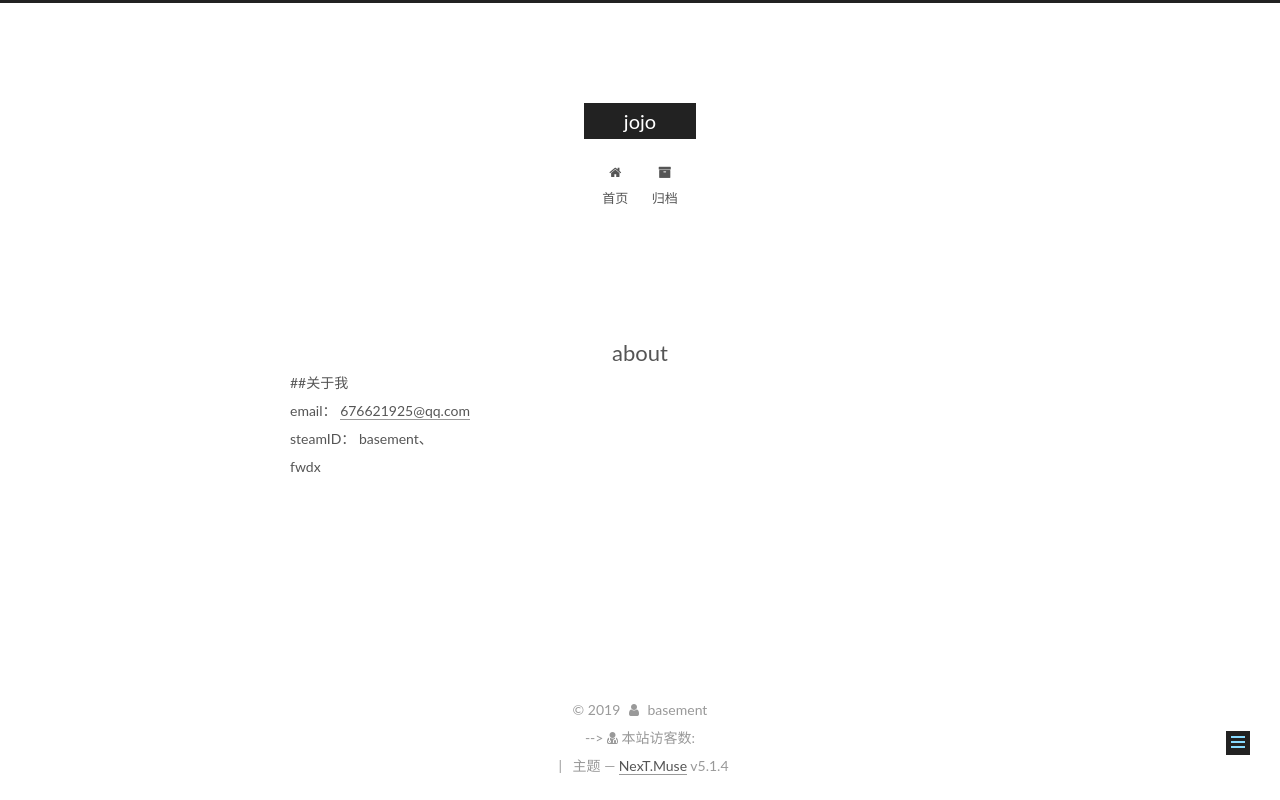
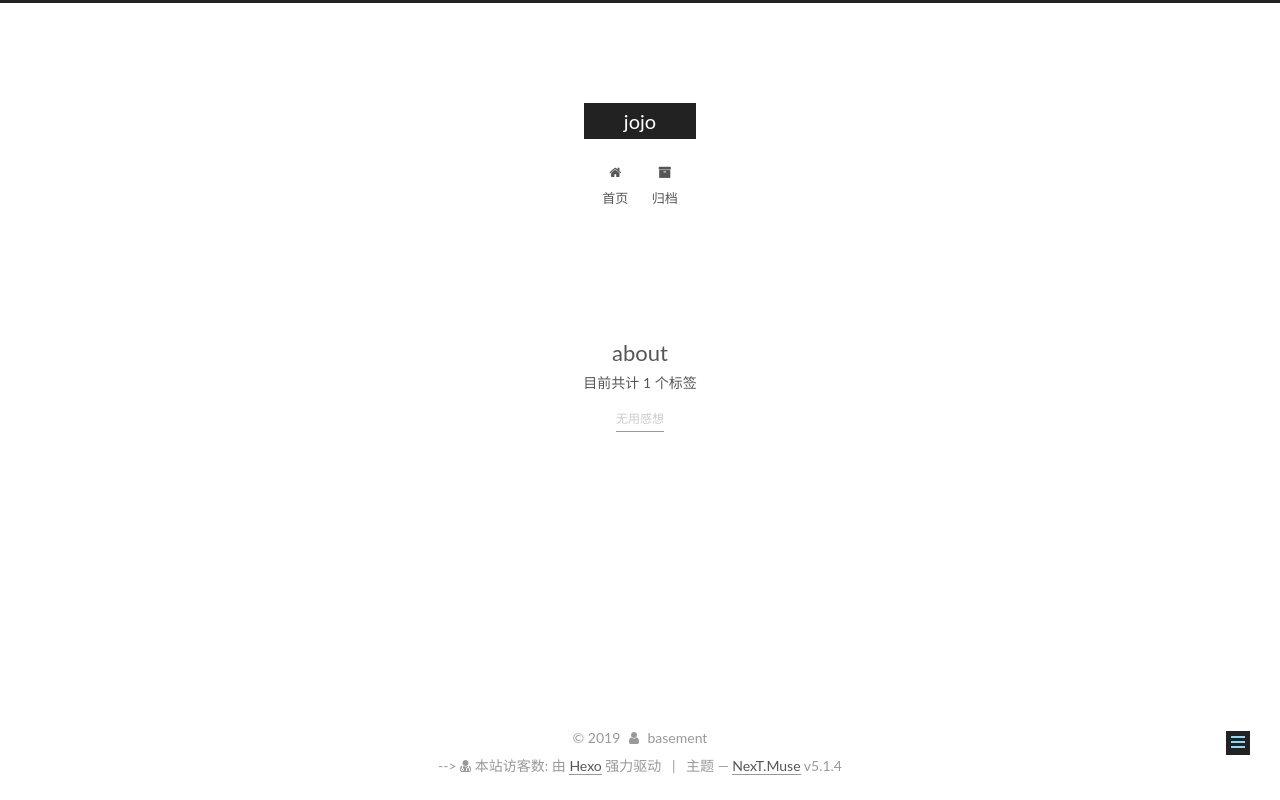
Before and after one commit to basementburing/basementburing.github.io, a plain HTML site: page about/index.html in a window 1280 px wide. Drawn offline with Linux system fonts and the light colour scheme; some packages are replaced by stand-ins of ours; a script that the page names is missing.

Commit message:
Site updated: 2019-01-22 13:30:43

```diff
--- a/about/index.html
+++ b/about/index.html
@@ -79,17 +79,17 @@
 
 
 
-<meta name="description" content="##关于我email： 676621925@qq.comsteamID： basement、fwdx">
+<meta name="description" content="我的邮箱： 676621925@qq.com我的steamID：basement、">
 <meta property="og:type" content="website">
 <meta property="og:title" content="about">
 <meta property="og:url" content="http://yoursite.com/about/index.html">
 <meta property="og:site_name" content="jojo">
-<meta property="og:description" content="##关于我email： 676621925@qq.comsteamID： basement、fwdx">
+<meta property="og:description" content="我的邮箱： 676621925@qq.com我的steamID：basement、">
 <meta property="og:locale" content="zh-Hans">
-<meta property="og:updated_time" content="2019-01-22T03:57:10.568Z">
+<meta property="og:updated_time" content="2019-01-22T03:04:49.323Z">
 <meta name="twitter:card" content="summary">
 <meta name="twitter:title" content="about">
-<meta name="twitter:description" content="##关于我email： 676621925@qq.comsteamID： basement、fwdx">
+<meta name="twitter:description" content="我的邮箱： 676621925@qq.com我的steamID：basement、">
 
 
 
@@ -237,8 +237,14 @@
       <div class="post-body">
 
 
-          <p>##关于我<br>email： <a href="mailto:676621925@qq.com" target="_blank" rel="noopener">676621925@qq.com</a><br>steamID： basement、<br>fwdx</p>
-
+          <div class="tag-cloud">
+            <div class="tag-cloud-title">
+                目前共计 1 个标签
+            </div>
+            <div class="tag-cloud-tags">
+              <a href="/tags/无用感想/" style="font-size: 12px; color: #ccc">无用感想</a>
+            </div>
+          </div>
 
       </div>
 
@@ -319,7 +325,7 @@
 
 
               <div class="site-state-item site-state-tags">
-                <a href="/tags/index.html">
+                <a href="/about/index.html">
                   <span class="site-state-item-count">1</span>
                   <span class="site-state-item-name">标签</span>
                 </a>
@@ -374,7 +380,7 @@
 </div>
 
 
-  <div class=""></div>
+  <div class="powered-by">由 <a class="theme-link" target="_blank" href="https://hexo.io">Hexo</a> 强力驱动</div>
 
 
 
```
Also changed, not shown: 2019/01/21/hello-world/index.html (+3 -3 lines), 2019/01/22/nihao/index.html (+3 -3 lines), archives/2019/01/index.html (+2 -2 lines), archives/2019/index.html (+2 -2 lines), archives/index.html (+2 -2 lines), categories/html-study/index.html (+2 -2 lines), categories/index.html (+2 -2 lines), categories/随笔/index.html (+2 -2 lines), index.html (+2 -2 lines), tags/index.html (+3 -3 lines), tags/无用感想/index.html (+2 -2 lines).
